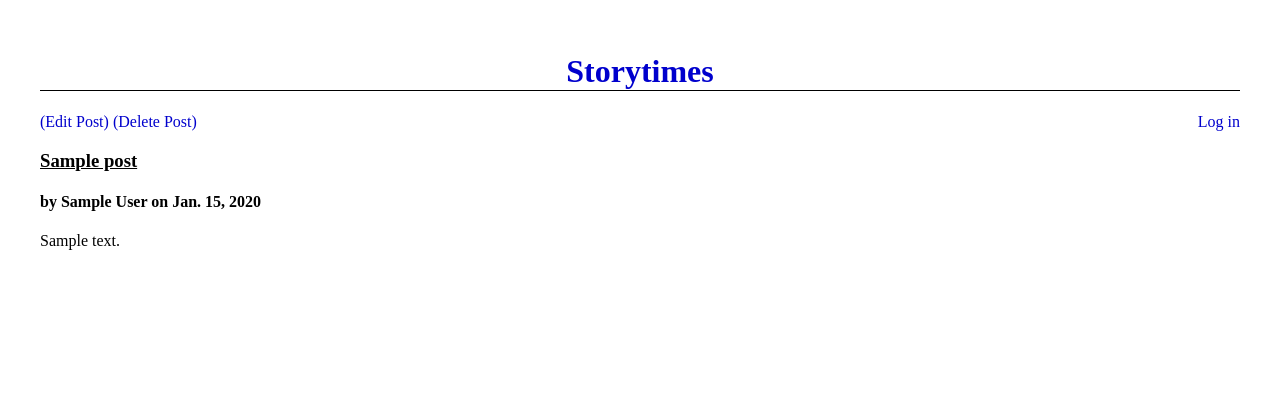
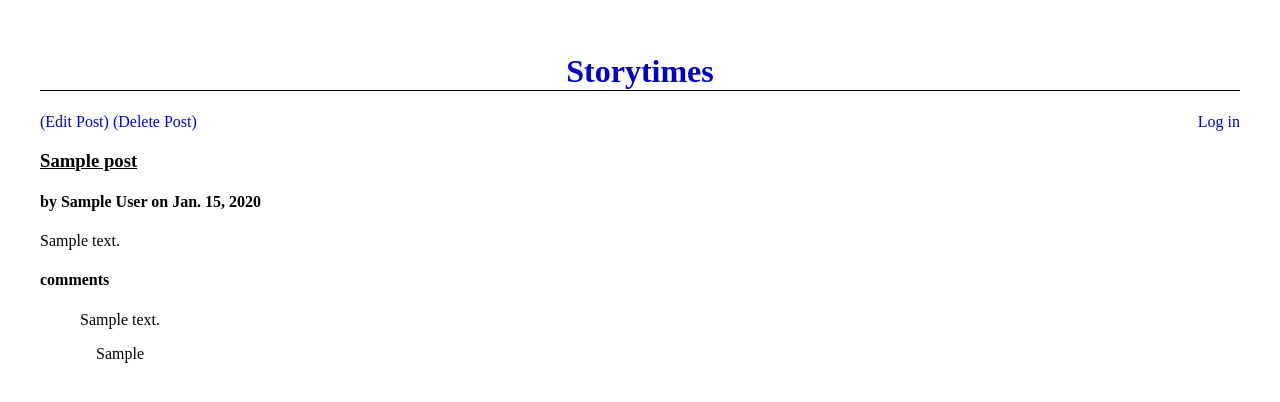
Before and after one commit to MQThai/Storytimes, a Django app: page /posts/1 in a window 1280 px wide. Shown: the top 402 px of the page. Run offline with Django 3.2, Linux system fonts and the light colour scheme; tables that the repository leaves empty hold one stand-in row (values such as "Sample post"); some web fonts are replaced.

Commit message:
Showed comments of posts

```diff
--- a/backend/storytimes/templates/storytimes/post_detail.html
+++ b/backend/storytimes/templates/storytimes/post_detail.html
@@ -8,4 +8,14 @@
 <h4>by {{ post.author }} on {{ post.post_date }}</h4>
 
 <p>{{ post.body }}</p>
+
+<h4>comments</h4>
+<ul>
+    {% for comment in post.comments.all %}
+    <li>
+      {{ comment.body }}
+      <p>{{ comment.user }}</p>
+    </li>
+    {% endfor %}
+  </ul>
 {% endblock %}
--- a/backend/storytimes/templates/storytimes/prompt_detail.html
+++ b/backend/storytimes/templates/storytimes/prompt_detail.html
@@ -15,8 +15,7 @@
   <ul>
     {% for post in prompt.posts.all %}
     <li>
-      <a href="{% url 'post_detail' id=post.id %}">{{ post.title }}</a>
-      <p>by {{ post.author }}</p>
+      <a href="{% url 'post_detail' id=post.id %}">{{ post.title }} by {{ post.author }}</a>
     </li>
     {% endfor %}
   </ul>
--- a/backend/storytimes/urls.py
+++ b/backend/storytimes/urls.py
@@ -13,5 +13,5 @@ urlpatterns = [
     path('posts/<int:id>', views.post_detail, name='post_detail'),
     path('prompts/<int:id>/posts/new', views.post_create, name='post_create'),
     path('posts/<int:id>/edit', views.post_edit, name='post_edit'),
-    path('posts/<int:id>/delete', views.post_delete, name='post_delete')
+    path('posts/<int:id>/delete', views.post_delete, name='post_delete'),
 ]
```
